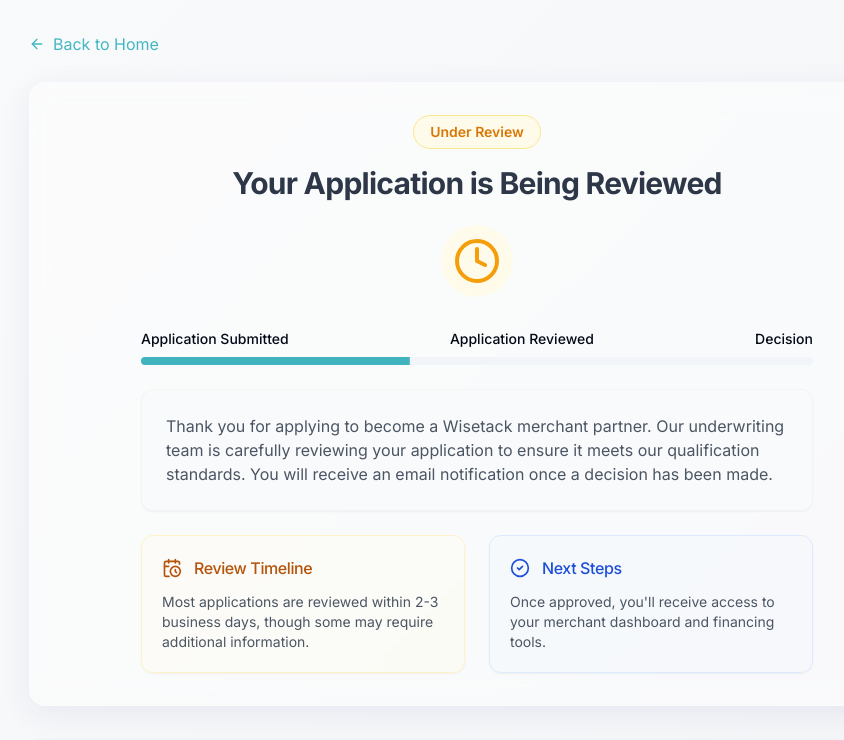
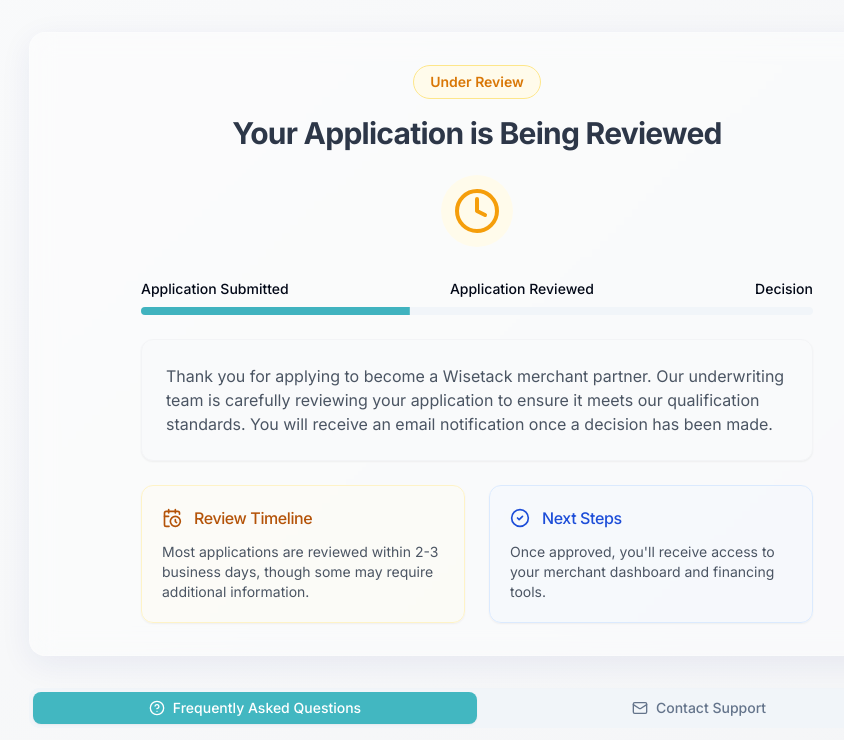
Before and after one commit to justinonsuccess/wisetack, a React (Vite) app: page /under-review in a window 1280 px wide. Shown: the top 740 px of the page, without its empty margins (163-1007 px from the left). Built offline with nearby package versions, Linux system fonts and the light colour scheme; a web font is replaced by a local one.

Commit message:
Remove back to home link
Removes the back to home link from the page.

```diff
--- a/src/pages/UnderReview.tsx
+++ b/src/pages/UnderReview.tsx
@@ -8,7 +8,6 @@ import { Progress } from "@/components/ui/progress";
 import { Tabs, TabsContent, TabsList, TabsTrigger } from "@/components/ui/tabs";
 import {
   Clock,
-  ArrowLeft,
   HelpCircle,
   Mail,
   Phone,
@@ -34,13 +33,6 @@ const UnderReview = () => {
   return (
     <div className="min-h-screen bg-gradient-to-br from-gray-50 to-gray-100 p-4 md:p-8">
       <div className="max-w-4xl mx-auto">
-        <div className="mb-6">
-          <Link to="/" className="text-wisetack-blue hover:text-wisetack-darkblue inline-flex items-center">
-            <ArrowLeft className="mr-2 h-4 w-4" />
-            Back to Home
-          </Link>
-        </div>
-
         <GlassmorphicCard className="mb-8 p-6 md:p-8">
           <div className="flex justify-center mb-4">
             <Badge variant="outline" className="bg-amber-50 text-amber-600 border-amber-200 px-4 py-1.5 text-sm rounded-full">
```
